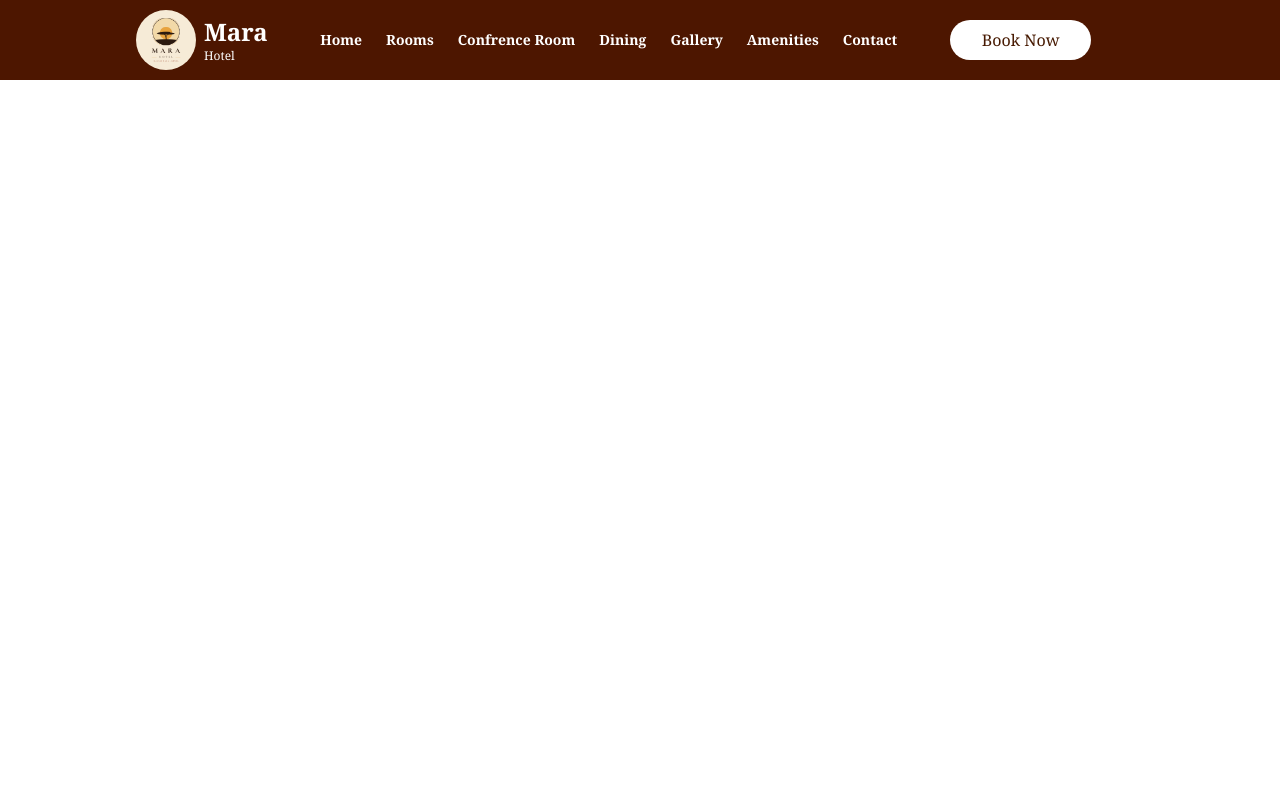
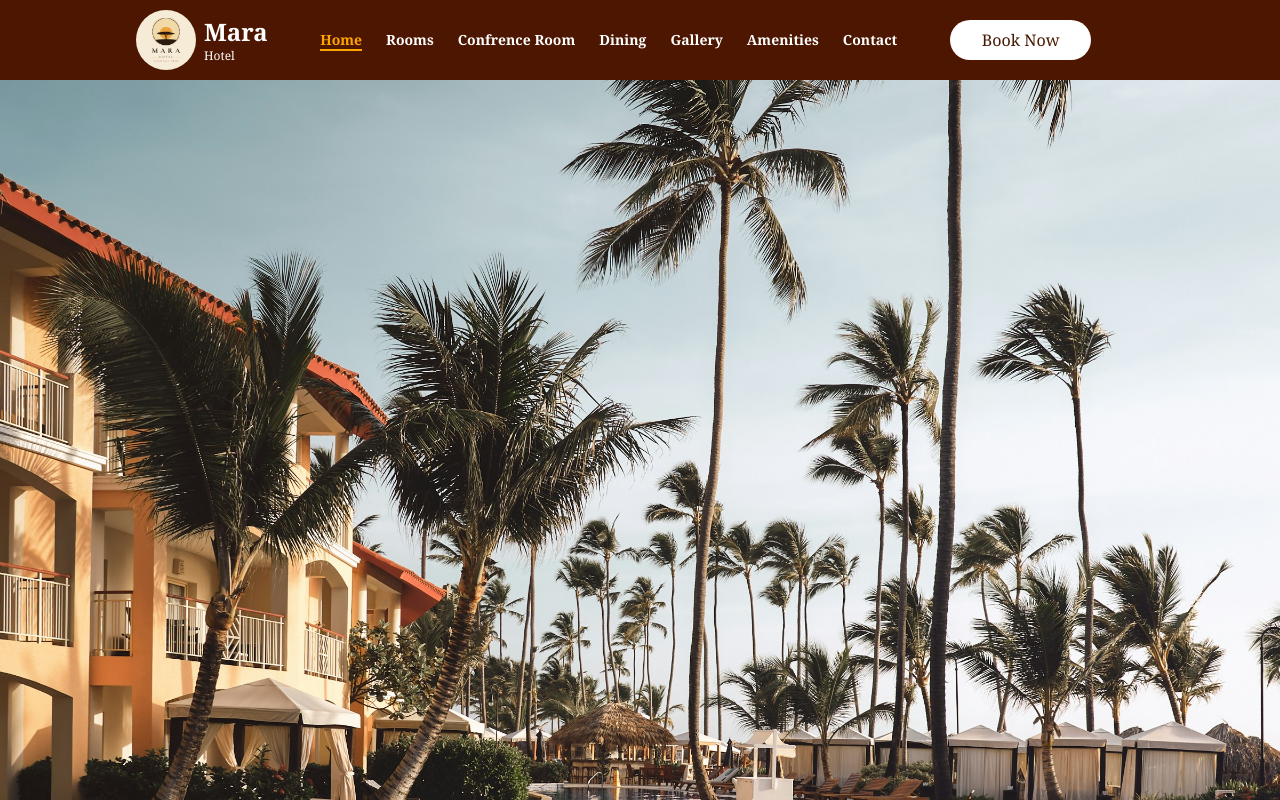
Before and after one commit to TONY-OCHIENG/Hotel, a React (Vite) app: page / in a window 1280 px wide. Built offline with nearby package versions, Linux system fonts and the light colour scheme.

Commit message:
feat: implement Home page and update navigation links

```diff
--- a/src/App.tsx
+++ b/src/App.tsx
@@ -1,9 +1,14 @@
+import { Route, Routes } from "react-router-dom"
 import Navigation from "./components/Navigation"
+import Home from "./pages/Home"
 
 function App() {
   return (
     <div className="font-serif">
       <Navigation/>
+      <Routes>
+       <Route path="/" element={<Home/>}/>
+      </Routes>
     </div>
   )
 }
--- a/src/components/Navigation.tsx
+++ b/src/components/Navigation.tsx
@@ -5,7 +5,7 @@ import { NavLink } from "react-router-dom"
 function Navigation() {
    const [openNavigation, setopenNavigation] = useState<Boolean>(false)
    const navigationLinks = [
-      {name: "Home",href: "/home"},
+      {name: "Home",href: "/"},
       {name: "Rooms",href: "/rooms"},
       {name: "Confrence Room",href: "/confrence"},
       {name: "Dining",href: "/dining"},
--- /dev/null
+++ b/src/pages/Home.tsx
@@ -0,0 +1,22 @@
+import { useState } from "react"
+
+const backgroundImages = [
+    {image: "public/images/christian-lambert-vmIWr0NnpCQ-unsplash.jpg"},
+    {image: "public/images/point3d-commercial-imaging-ltd-oxeCZrodz78-unsplash.jpg"},
+    {image: "public/images/valeriia-bugaiova-_pPHgeHz1uk-unsplash.jpg"}
+]
+function Home() {
+    const [slideIndex,setslideIndex] = useState<number>(0)
+  return (
+    <div
+      style={{
+        backgroundImage: `url(${backgroundImages[slideIndex].image})`,
+        backgroundSize: "cover",
+        backgroundPosition: "center",
+      }}
+    className="h-[100vh] w-full bg-black transition-all duration-300">
+    </div>
+  )
+}
+
+export default Home
```
